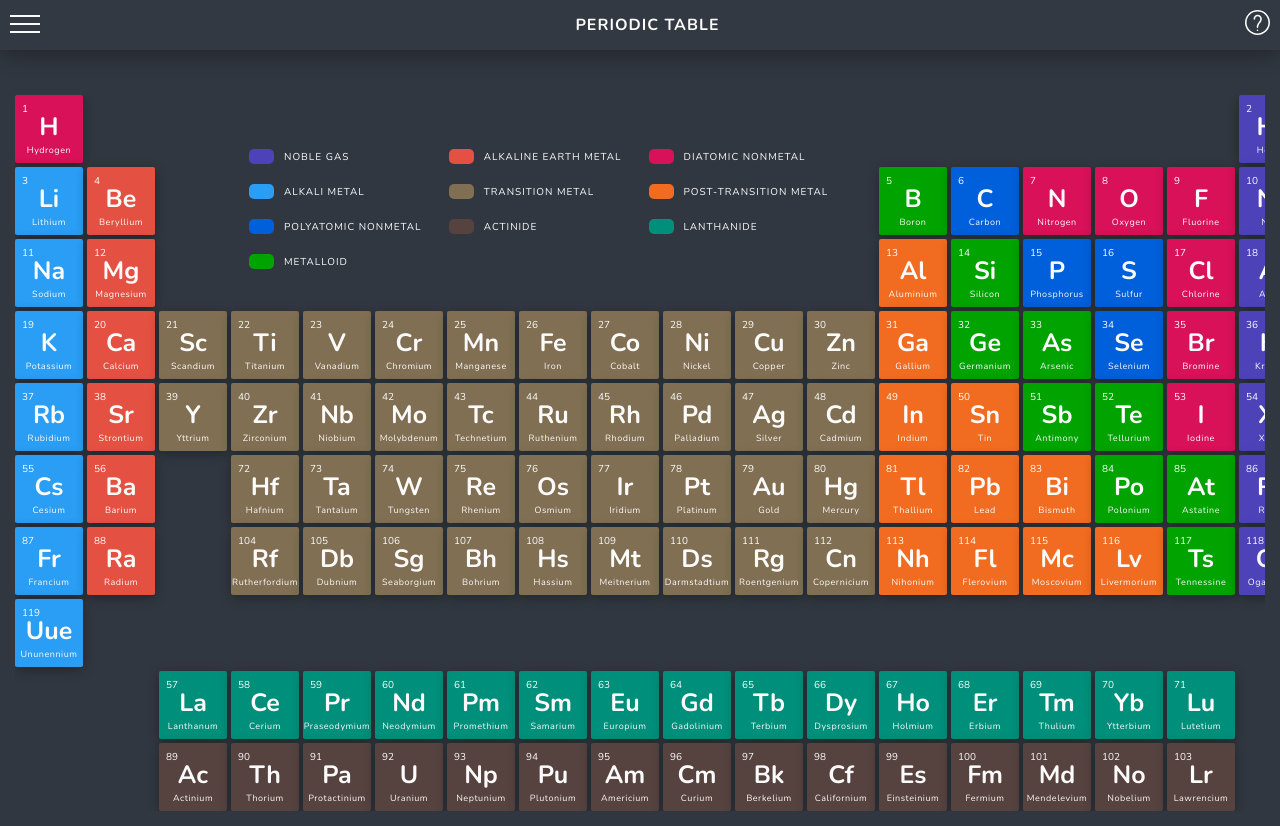
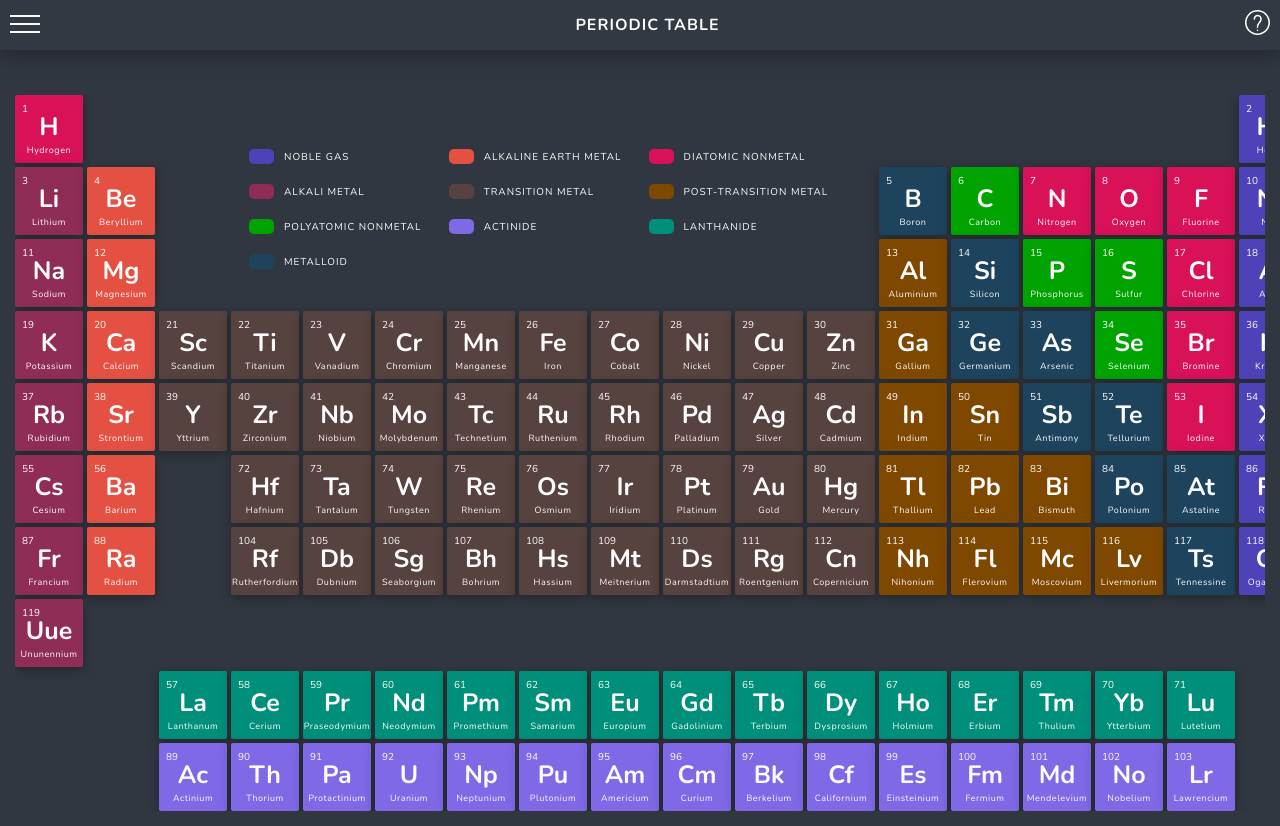
Before and after one commit to calebcadainoo/periodic-table, a React (Create React App) app: page / in a window 1280 px wide. Built offline with nearby package versions, Linux system fonts and the light colour scheme.

Commit message:
feat: revert category color map to  the initial state(after people's votes)

```diff
--- a/src/context-api/reducer.js
+++ b/src/context-api/reducer.js
@@ -7,22 +7,13 @@ export const initialState = {
     "noble gas": "#4d42b8",
     "alkaline earth metal":"#e45143",
     "diatomic nonmetal":"#D81159",
-    // "alkali metal":"#8F2D56",
-    "alkali metal":"#2a9df4",
-    // "transition metal":"#56423e",
-    // "transition metal":"#f1962e",
-    // "transition metal":"#d4852a",
-    "transition metal":"#806f52",
-    // "post-transition metal":"#7f4800",
-    "post-transition metal":"#f16c20",
-    // "polyatomic nonmetal": "#00A300",
-    // "polyatomic nonmetal": "#1e445d",
-    "polyatomic nonmetal": "#005fda",
-    // actinide: "#7f69e7",
-    actinide: "#56423e",
+    "alkali metal":"#8F2D56",
+    "transition metal":"#56423e",
+    "post-transition metal":"#7f4800",
+    "polyatomic nonmetal": "#00A300",
+    actinide: "#7f69e7",
     lanthanide:"#008f7a",
-    // metalloid:"#1e445d",
-    metalloid:"#00A300",
+    metalloid:"#1e445d",
   },
 	periodicElOpacity: 1,
 	periodicDetails: false,
```
